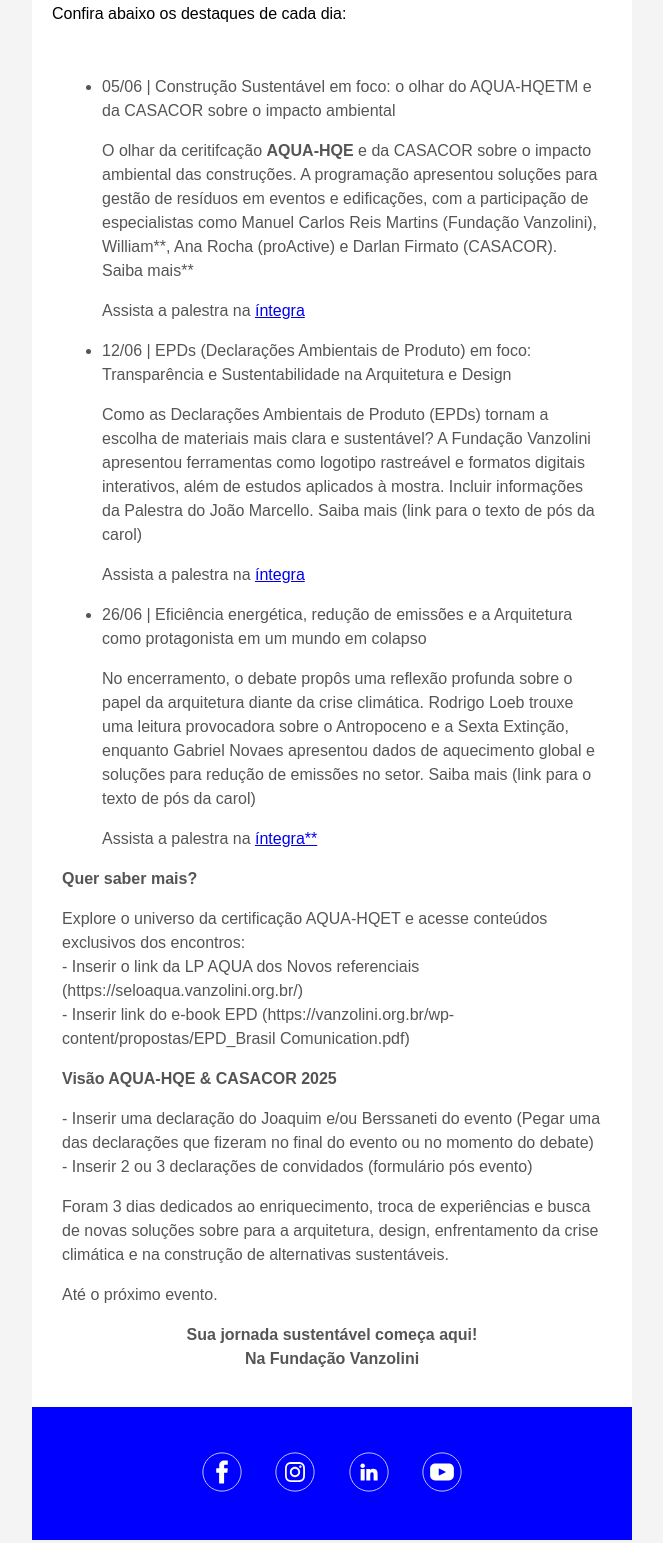
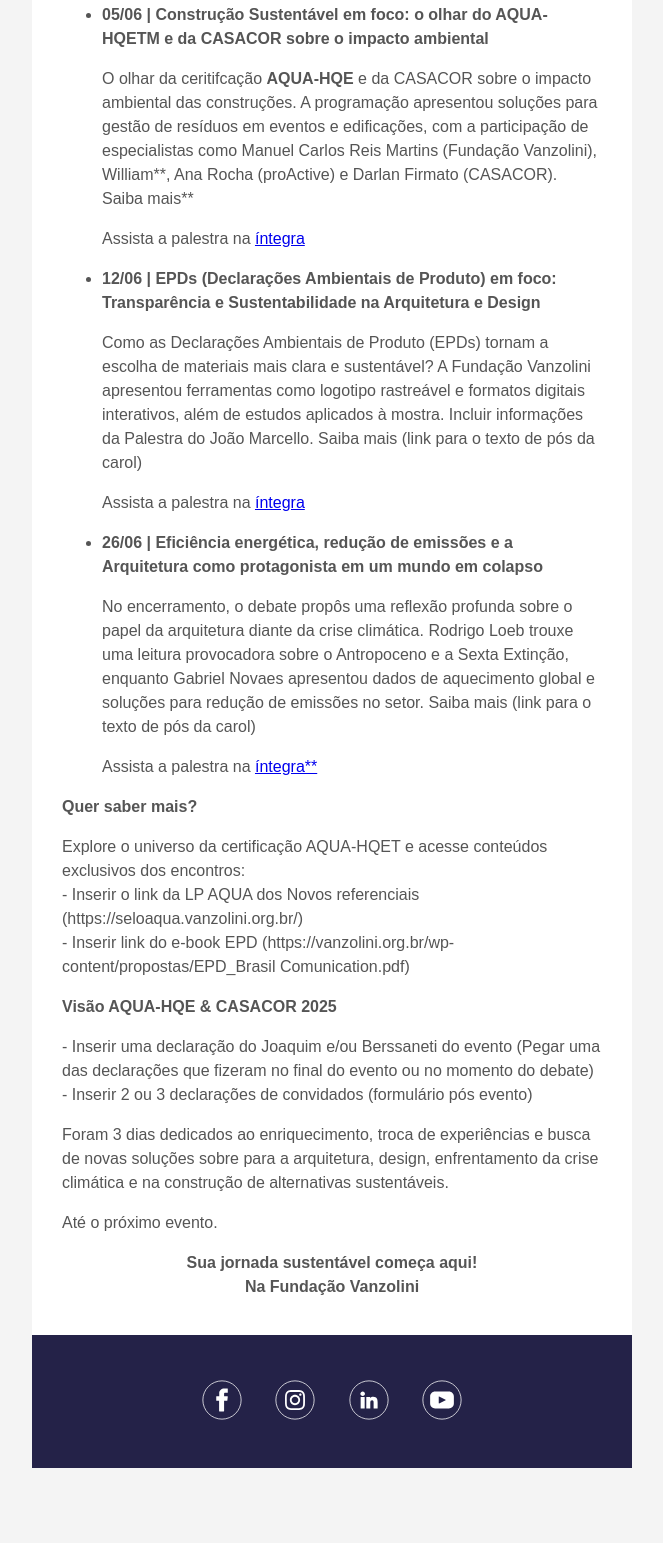
Before and after one commit to giovane-f16/casacor-newsletter, a plain HTML site: page index.html in a window 1280 px wide. Shown: the part 475-2018 px from the top of the page, without its empty margins (308-971 px from the left). After the commit the page ends 1963 px from the top, so only its background shows below. Drawn offline with Linux system fonts and the light colour scheme.

Commit message:
Renomeando arquivo

```diff
--- a/casacor-newsletter.html
+++ b/index.html
@@ -16,7 +16,7 @@
                     style="background-color:#ffffff; margin: 20px auto; border-collapse: collapse;">
                     <!-- Header -->
                     <tr>
-                        <td align="center" style="padding: 20px 0;">
+                        <td align="center">
                             <img src="https://raw.githubusercontent.com/giovane-f16/casacor-newsletter/refs/heads/master/banner.png"
                                 alt="Banner Casacor Newsletter" title="Banner Casacor Newsletter" width="600" height="300px" style="display: block; object-fit: cover;">
                         </td>
@@ -29,7 +29,7 @@
                                 inovação, bem-estar e responsabilidade ambiental. Forem três encontros, promovendo
                                 debates fundamentais para quem pensa em construir o futuro de forma mais consciente.
                             </h1>
-                            <p style="text-align: start;">
+                            <p style="text-align: start; margin-bottom: 0;">
                                 Confira abaixo os destaques de cada dia:
                             </p>
                         </td>
@@ -37,10 +37,12 @@
                     <!-- Mensagem -->
                     <tr>
                         <td style="padding: 0 30px 20px 30px; color: #555555; font-size: 16px; line-height: 1.5;">
-                            <ul>
+                            <ul style="margin: 0;">
                                 <li>
+                                    <strong>
                                         05/06 | Construção Sustentável em foco: o olhar do AQUA-HQETM e da
                                         CASACOR sobre o impacto ambiental
+                                    </strong>
                                     <p>
                                         O olhar da ceritifcação <strong>AQUA-HQE</strong> e da CASACOR
                                         sobre o impacto ambiental das construções. A programação apresentou
@@ -52,8 +54,10 @@
                                     <p>Assista a palestra na <a href="https://www.youtube.com/watch?v=EXItxkn8d_U">íntegra</a></p>
                                 </li>
                                 <li>
+                                    <strong>
                                         12/06 | EPDs (Declarações Ambientais de Produto) em foco:
                                         Transparência e Sustentabilidade na Arquitetura e Design
+                                    </strong>
                                     <p>
                                         Como as Declarações Ambientais de Produto (EPDs) tornam a escolha de
                                         materiais mais clara e sustentável? A Fundação Vanzolini apresentou
@@ -64,8 +68,10 @@
                                     <p>Assista a palestra na <a href="https://www.youtube.com/watch?v=5wLZ1bnYXOM">íntegra</a></p>
                                 </li>
                                 <li>
+                                    <strong>
                                         26/06 | Eficiência energética, redução de emissões e a Arquitetura
                                         como protagonista em um mundo em colapso
+                                    </strong>
                                     <p>
                                         No encerramento, o debate propôs uma reflexão profunda sobre o papel da arquitetura diante da crise climática.
                                         Rodrigo Loeb trouxe uma leitura provocadora sobre o Antropoceno e a Sexta Extinção, enquanto Gabriel Novaes
@@ -101,11 +107,11 @@
                     </tr>
                     <!-- Rodapé -->
                     <tr>
-                        <td align="center" style="padding: 30px; font-size: 12px;" bgcolor="blue">
-                            <a href=""><img width="70px" height="70px" src="facebook.svg" alt="Ícone Facebook" title="Ícone Facebook"></a>
-                            <a href=""><img width="70px" height="70px" src="instagram.svg" alt="Ícone Instagram" title="Ícone Instagram"></a>
-                            <a href=""><img width="70px" height="70px" src="linkedin.svg" alt="Ícone Linkedin" title="Ícone Linkedin"></a>
-                            <a href=""><img width="70px" height="70px" src="youtube.svg" alt="Ícone Youtube" title="Ícone Youtube"></a>
+                        <td align="center" style="padding: 30px; font-size: 12px;" bgcolor="#242248">
+                            <a href=""><img width="70px" height="70px" src="https://raw.githubusercontent.com/giovane-f16/casacor-newsletter/6f3205f339811f49dbb59d4caa931bb7943aae3c/facebook.svg" alt="Ícone Facebook" title="Ícone Facebook"></a>
+                            <a href=""><img width="70px" height="70px" src="https://raw.githubusercontent.com/giovane-f16/casacor-newsletter/6f3205f339811f49dbb59d4caa931bb7943aae3c/instagram.svg" alt="Ícone Instagram" title="Ícone Instagram"></a>
+                            <a href=""><img width="70px" height="70px" src="https://raw.githubusercontent.com/giovane-f16/casacor-newsletter/6f3205f339811f49dbb59d4caa931bb7943aae3c/linkedin.svg" alt="Ícone Linkedin" title="Ícone Linkedin"></a>
+                            <a href=""><img width="70px" height="70px" src="https://raw.githubusercontent.com/giovane-f16/casacor-newsletter/6f3205f339811f49dbb59d4caa931bb7943aae3c/youtube.svg" alt="Ícone Youtube" title="Ícone Youtube"></a>
                         </td>
                     </tr>
                 </table>
```
Lines whose indentation alone changed are shown as unchanged.
